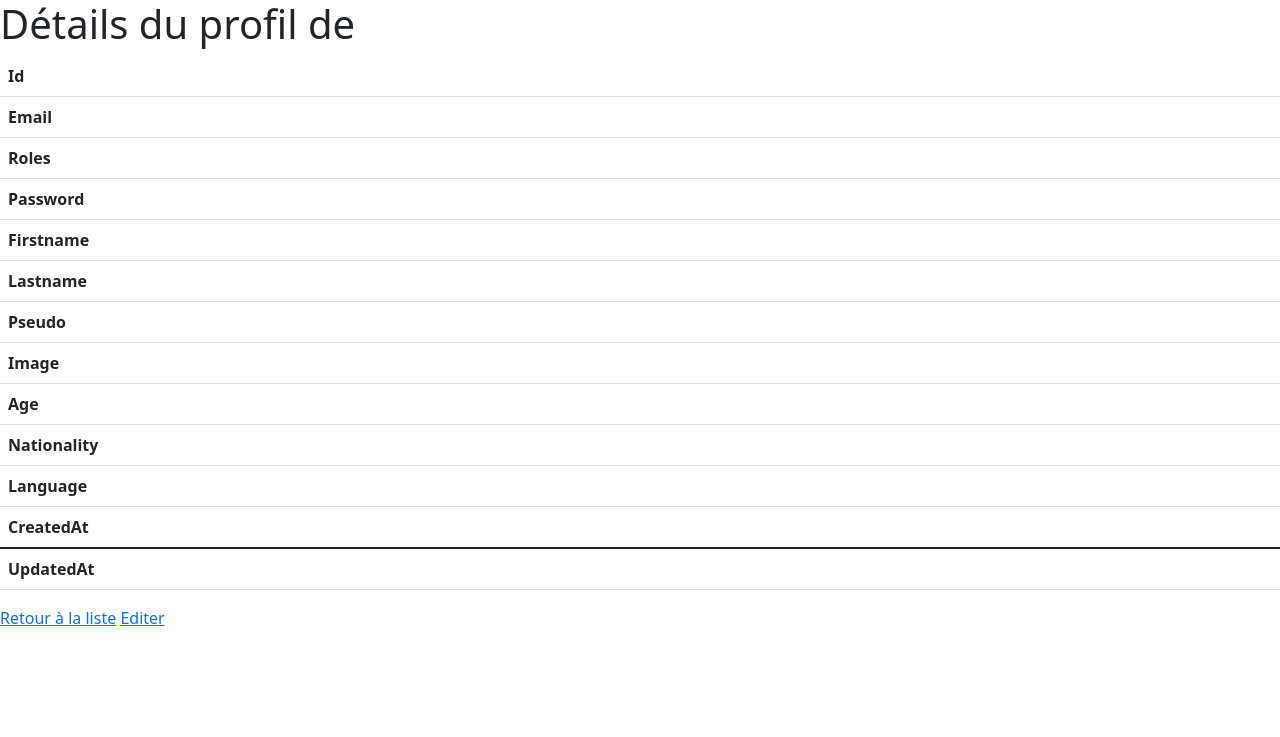
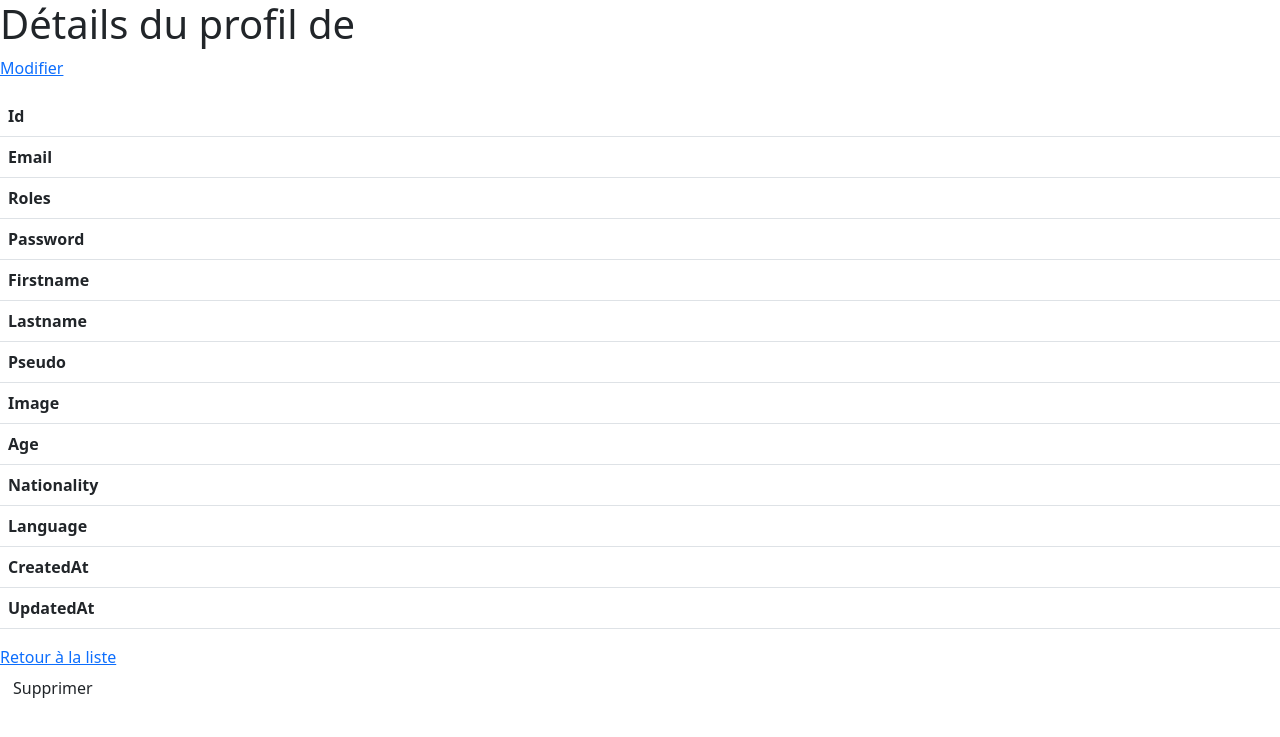
Before and after one commit to Taikhun88/travelmate, a Symfony app: template travel-mate-back/templates/backoffice/user/show.html.twig in a window 1280 px wide. Shown: the top 737 px of the page. Run offline with Twig, Linux system fonts and the light colour scheme; the template is opened without the code that fills it, so the values that code supplies are empty; some libraries are stand-ins or nearby versions.

Commit message:
feat : backoffice CRUD updates --DOING

```diff
--- a/travel-mate-back/templates/backoffice/user/_delete_form.html.twig
+++ b/travel-mate-back/templates/backoffice/user/_delete_form.html.twig
@@ -1,4 +1,4 @@
 <form method="post" action="{{ path('backoffice_user_delete', {'id': user.id}) }}" onsubmit="return confirm('Are you sure you want to delete this item?');">
     <input type="hidden" name="_token" value="{{ csrf_token('delete' ~ user.id) }}">
-    <button class="btn">Delete</button>
+    <button class="btn">Supprimer</button>
 </form>
--- a/travel-mate-back/templates/backoffice/user/index.html.twig
+++ b/travel-mate-back/templates/backoffice/user/index.html.twig
@@ -43,8 +43,6 @@
 					<td>{{ user.updatedAt ? user.updatedAt|date('Y-m-d H:i:s') : '' }}</td>
 					<td>
 						<a href="{{ path('backoffice_user_show', {'id': user.id}) }}">voir</a>
-						<a href="{{ path('backoffice_user_edit', {'id': user.id}) }}">editer</a>
-						<a href="{{ path('backoffice_user_delete', {'id': user.id}) }}">supprimer</a>
 					</td>
 				</tr>
 			{% else %}
--- a/travel-mate-back/templates/backoffice/user/show.html.twig
+++ b/travel-mate-back/templates/backoffice/user/show.html.twig
@@ -7,6 +7,11 @@
 {% block body %}
 	<h1>Détails du profil de
 	</h1>
+
+	<p>
+		<a href="{{ path('backoffice_user_edit', {'id': user.id}) }}">Modifier</a>
+	</p>
+
 
 	<table class="table">
 		<tbody>
@@ -55,18 +60,16 @@
 				<th>Language</th>
 				<td>{{ user.language }}</td>
 			</tr>
+			<tr>
 				<th>CreatedAt</th>
 				<td>{{ user.createdAt ? user.createdAt|date('Y-m-d H:i:s') : '' }}</td>
-		</tbody>
 			</tr>
 			<tr>
 				<th>UpdatedAt</th>
 				<td>{{ user.updatedAt ? user.updatedAt|date('Y-m-d H:i:s') : '' }}</td>
 			</tr>
-</tbody></table>
-
+		</tbody>
+	</table>
 	<a href="{{ path('backoffice_user_index') }}">Retour à la liste</a>
-<a href="{{ path('backoffice_user_edit', {'id': user.id}) }}">Editer</a>
+	{{ include('backoffice/user/_delete_form.html.twig') }}
 {% endblock %}
-
-{# {{ path('backoffice_user_edit', {'id': user.id}) }} #}{# {{ include('backoffice/user/_delete_form.html.twig') }} #}
```
Lines whose indentation alone changed are shown as unchanged.
